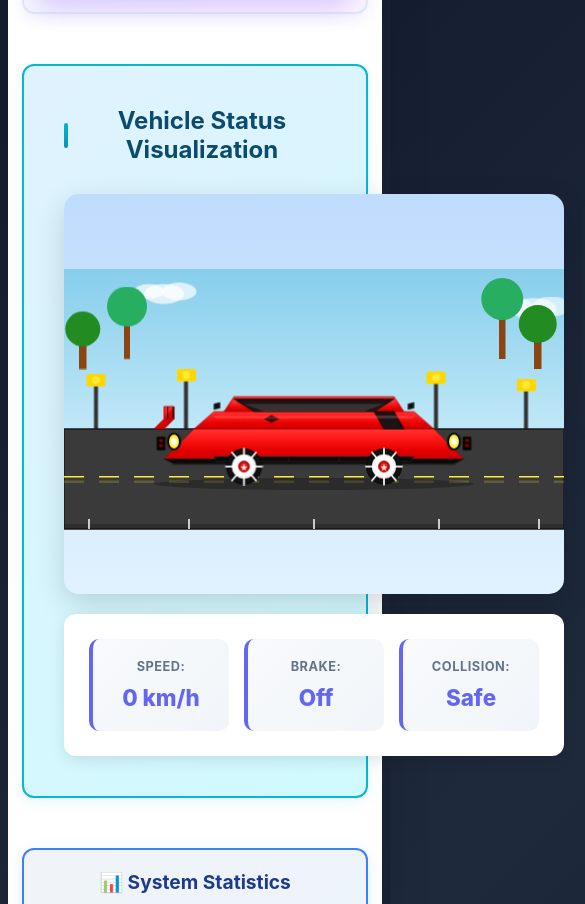
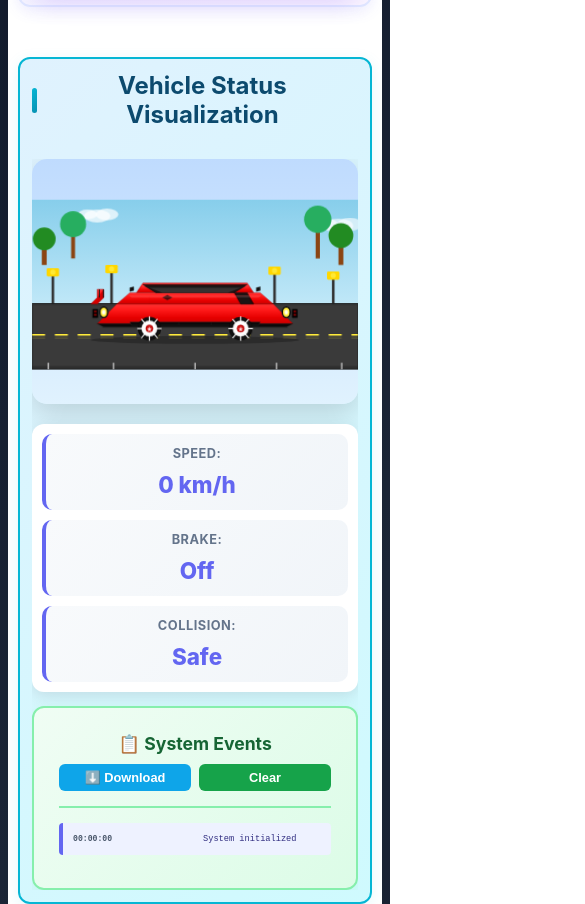
Before and after one commit to bikram73/Real-Time_Vehicle_Sensor_Management_System, a website: page templates/dashboard.html in a window 390 px wide. Shown: the part 618-1522 px from the top of the page, 585 px wide, since content can reach past the window. Drawn offline with Linux system fonts and the light colour scheme; no server answers.

Commit message:
first commit

```diff
--- a/static/style.css
+++ b/static/style.css
@@ -26,6 +26,7 @@
     min-height: 100vh;
     padding: 20px;
     color: #1e293b;
+    overflow-x: hidden;
 }
 
 .container {
@@ -35,6 +36,7 @@
     border-radius: var(--border-radius);
     padding: 40px;
     box-shadow: 0 25px 50px -12px rgba(0, 0, 0, 0.25);
+    overflow: hidden;
 }
 
 /* ============ HEADER ============ */
@@ -59,6 +61,7 @@
     align-items: center;
     width: 100%;
     gap: 20px;
+    flex-wrap: wrap;
 }
 
 header > div > div {
@@ -603,6 +606,26 @@
 }
 
 /* ============ RESPONSIVE DESIGN ============ */
+@media (max-width: 900px) {
+    .header-top-row {
+        flex-direction: column;
+        align-items: stretch;
+    }
+
+    header > div > div {
+        text-align: left;
+    }
+
+    .btn-ppt {
+        width: 100%;
+        text-align: center;
+    }
+
+    .car-status-display {
+        max-width: 100%;
+    }
+}
+
 @media (max-width: 768px) {
     body {
         padding: 12px;
@@ -633,7 +656,11 @@
     }
 
     header h1 {
-        font-size: 2em;
+        font-size: 1.75em;
+        line-height: 1.15;
+        letter-spacing: -0.5px;
+        word-break: normal;
+        hyphens: none;
     }
 
     header p {
@@ -687,6 +714,17 @@
     .car-svg {
         max-width: 500px;
         min-height: 280px;
+    }
+
+    .car-status-display {
+        grid-template-columns: repeat(2, minmax(0, 1fr));
+        max-width: 100%;
+        padding: 14px;
+        gap: 10px;
+    }
+
+    .status-indicator {
+        padding: 14px;
     }
 
     .logs-header {
@@ -889,6 +927,11 @@
     flex-direction: column;
     align-items: center;
     gap: 20px;
+    width: 100%;
+}
+
+.car-container {
+    width: 100%;
 }
 
 .car-svg {
@@ -996,6 +1039,7 @@
     align-items: center;
     gap: 10px;
     padding: 20px;
+    min-width: 0;
     background: linear-gradient(135deg, #f8fafc 0%, #f1f5f9 100%);
     border-radius: 10px;
     border-left: 4px solid var(--primary-color);
@@ -1549,3 +1593,81 @@
     font-size: 0.85em;
     line-height: 1.4;
 }
+
+/* Final mobile overrides (must stay at end to win cascade) */
+@media (max-width: 768px) {
+    .car-visualization {
+        padding: 16px !important;
+    }
+
+    .car-content {
+        grid-template-columns: 1fr !important;
+        width: 100% !important;
+        max-width: 100% !important;
+        overflow: hidden;
+        gap: 14px !important;
+    }
+
+    .car-section,
+    .car-container,
+    .car-svg {
+        width: 100% !important;
+        max-width: 100% !important;
+    }
+
+    .car-svg {
+        min-height: 0 !important;
+        aspect-ratio: 16 / 9;
+    }
+
+    .system-logs-panel {
+        width: 100%;
+        max-width: 100%;
+        min-width: 0;
+    }
+
+    .car-status-display {
+        grid-template-columns: repeat(2, minmax(0, 1fr)) !important;
+        width: 100% !important;
+        max-width: 100% !important;
+        padding: 12px !important;
+        gap: 10px !important;
+    }
+
+    .status-indicator {
+        min-width: 0;
+        padding: 12px !important;
+    }
+}
+
+@media (max-width: 480px) {
+    .container {
+        padding: 10px !important;
+    }
+
+    .car-visualization {
+        padding: 12px !important;
+    }
+
+    .car-svg {
+        aspect-ratio: 4 / 3;
+    }
+
+    .car-status-display {
+        grid-template-columns: 1fr !important;
+        padding: 10px !important;
+    }
+
+    .logs-header-buttons {
+        display: grid;
+        grid-template-columns: 1fr 1fr;
+        gap: 8px;
+        width: 100%;
+    }
+
+    .logs-download-btn,
+    .logs-clear-btn {
+        width: 100%;
+        justify-content: center;
+    }
+}
```
